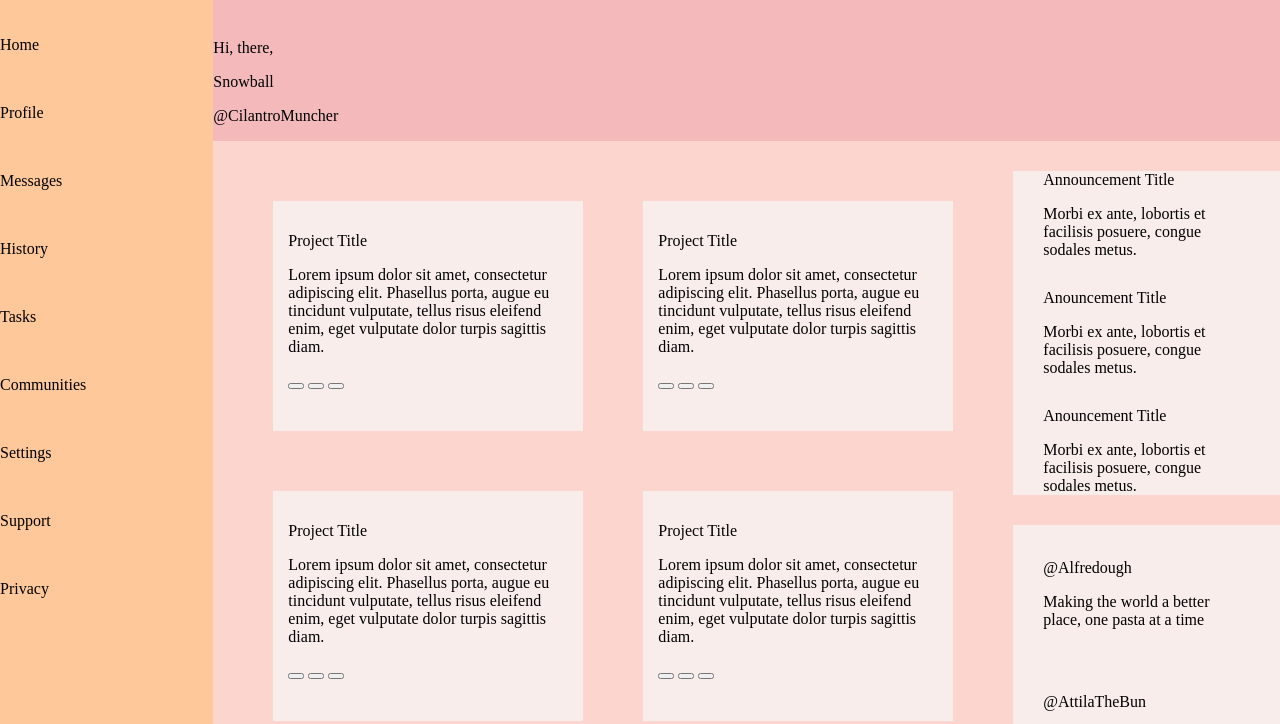
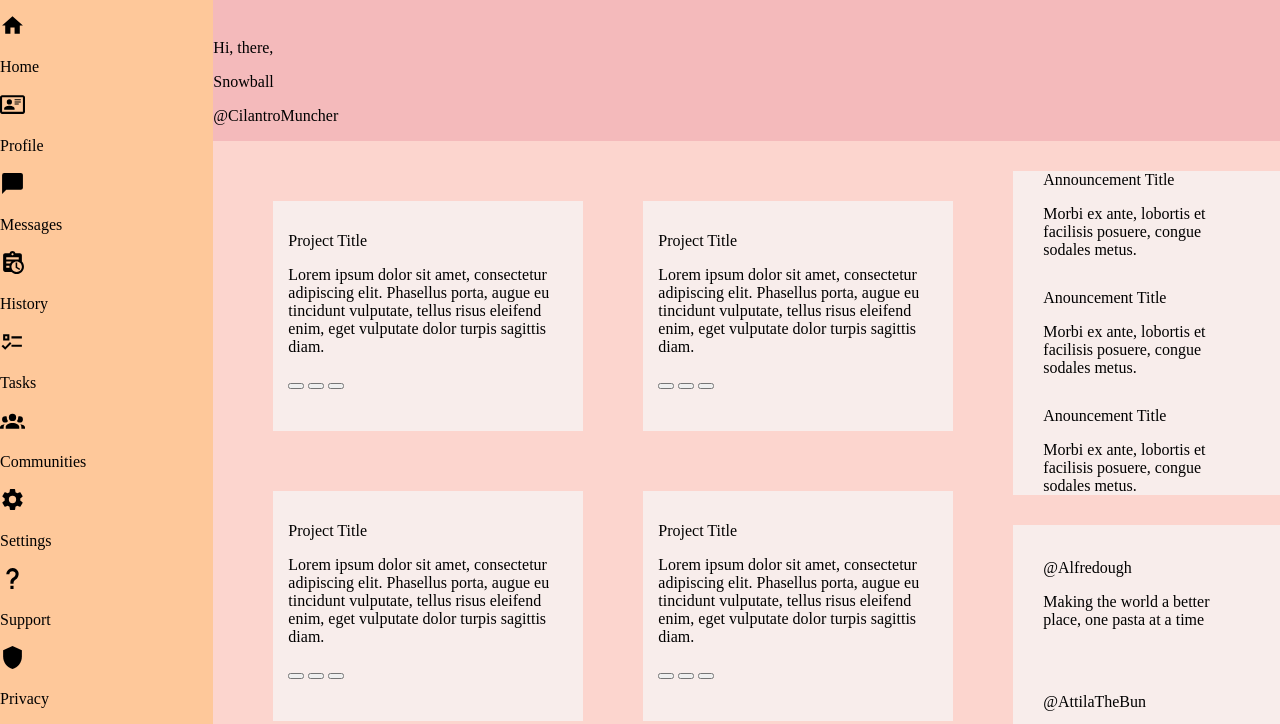
Before and after one commit to Belle-cmd/dashboard, a plain HTML site: page index.html in a window 1280 px wide. Shown: the part 66-790 px from the top of the page. Drawn offline with Linux system fonts and the light colour scheme.

Commit message:
Add icons to dashboard menu

```diff
--- a/index.html
+++ b/index.html
@@ -24,43 +24,43 @@
     </div>
     <div class="dashboard">
         <div class="dashboard-header">
-            <img src="" alt="">
+            <img src="/images/dashboard.svg" alt="Dashboard Icon">
             <p>Dashboard</p>
         </div>
         <div class="menu">
-            <img src="" alt="">
+            <img src="/images/home.svg" alt="Home Icon">
             <p>Home</p>
         </div>
         <div class="menu">
-            <img src="" alt="">
+            <img src="/images/profile.svg" alt="Profile Icon">
             <p>Profile</p>
         </div>
         <div class="menu">
-            <img src="" alt="">
+            <img src="/images/message.svg" alt="Message Icon">
             <p>Messages</p>
         </div>
         <div class="menu">
-            <img src="" alt="">
+            <img src="/images/history.svg" alt="History Icon">
             <p>History</p>
         </div>
         <div class="menu">
-            <img src="" alt="">
+            <img src="/images/task.svg" alt="Task Icon">
             <p>Tasks</p>
         </div>
         <div class="menu">
-            <img src="" alt="">
+            <img src="/images/community.svg" alt="Community Icon">
             <p>Communities</p>
         </div>
         <div class="menu">
-            <img src="" alt="">
+            <img src="/images/settings.svg" alt="Settings Icon">
             <p>Settings</p>
         </div>
         <div class="menu">
-            <img src="" alt="">
+            <img src="/images/help.svg" alt="Help Icon">
             <p>Support</p>
         </div>
         <div class="menu">
-            <img src="" alt="">
+            <img src="/images/shield.svg" alt="Privacy Icon">
             <p>Privacy</p>
         </div>
     </div>
--- a/style.css
+++ b/style.css
@@ -24,6 +24,10 @@ body {
     background-color: var(--dashboard-color);
     grid-column: 1/2;
     grid-row: 1/3;
+}
+.dashboard img {
+    height: auto;
+    width: 25px;
 }
 
 
```
Also changed, not shown: images/community.svg (added), images/dashboard.svg (added), images/help.svg (added), images/history.svg (added), images/home.svg (added), images/message.svg (added), images/profile.svg (added), images/settings.svg (added), images/shield.svg (added), images/task.svg (added), 1 other file.
